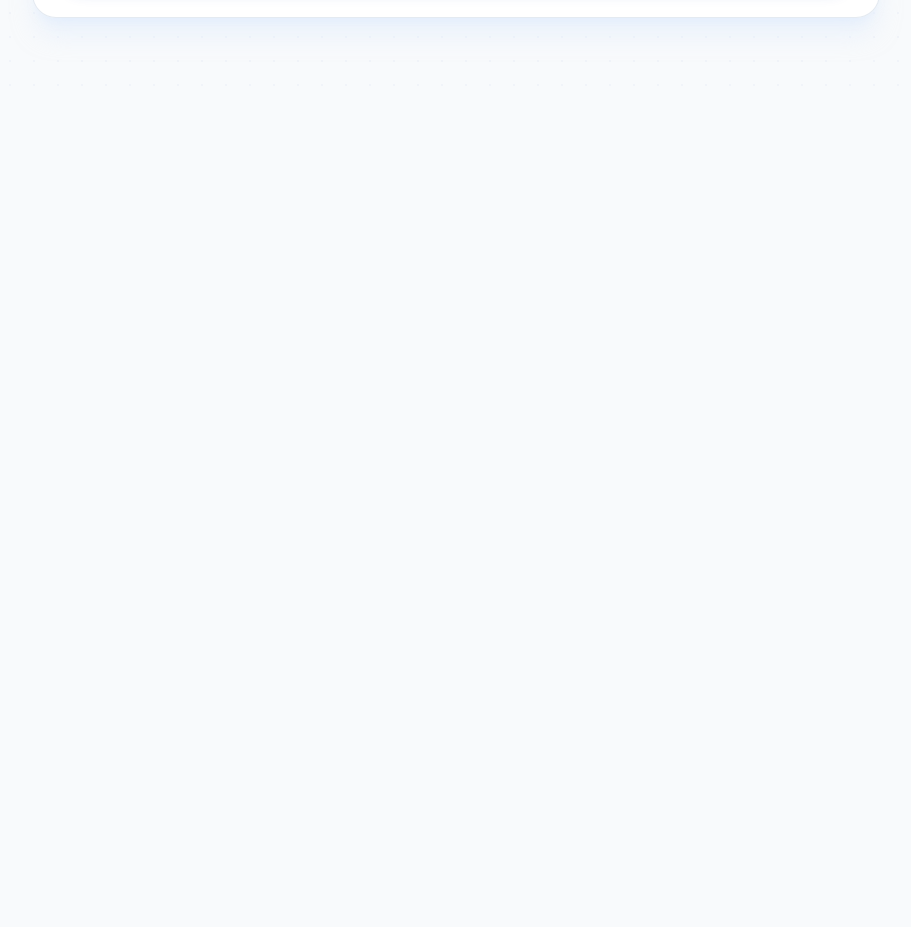
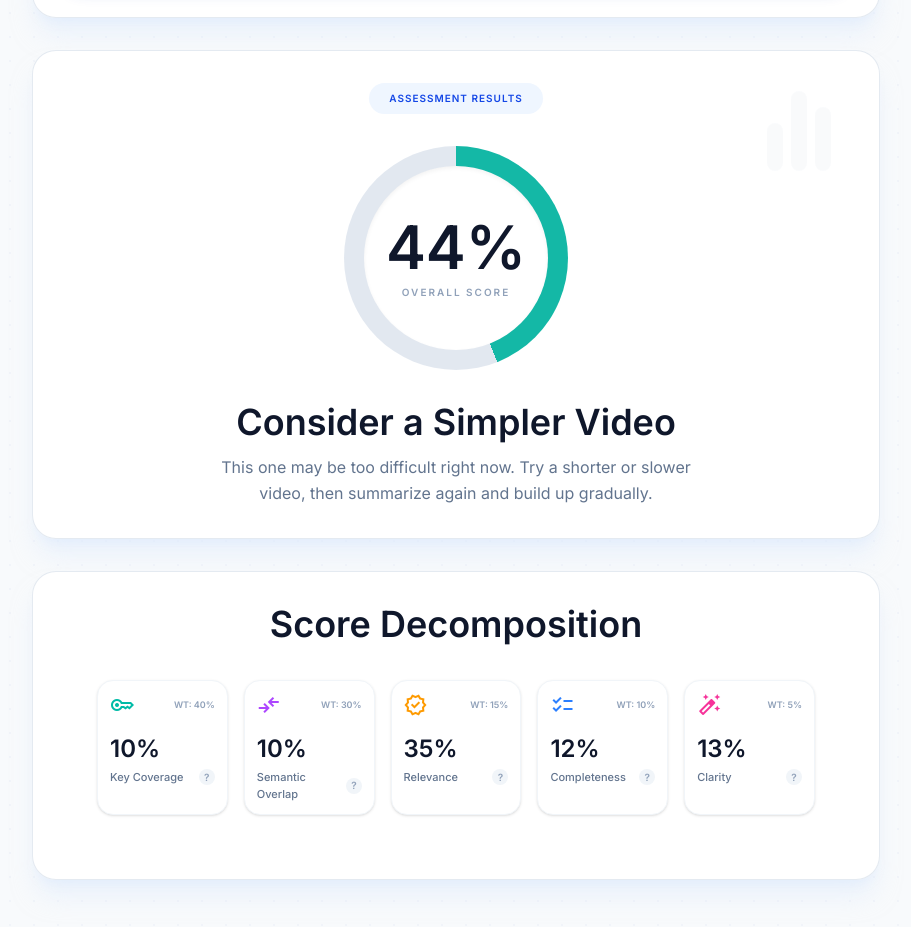
Before and after one commit to SleGort/drluist, a React (Vite) app in the folder frontend/: page / in a window 1280 px wide. Shown: the part 1213-2140 px from the top of the page, without its empty margins (184-1095 px from the left). Before the commit the page ends 1311 px from the top, so only its background shows below. Built offline with nearby package versions, Linux system fonts and the light colour scheme.

Commit message:
built part of the assessment page

```diff
--- a/frontend/src/components/AssessmentComponents.jsx
+++ b/frontend/src/components/AssessmentComponents.jsx
@@ -1,3 +1,98 @@
-export default function AssessmentComponents() {
-    return null;
+export default function AssessmentComponents({
+    coverage,
+    semantic_acc,
+    relevance,
+    completeness,
+    clarity,
+}) {
+    // convert everything into percentages from the beginning.
+    const toPct = (v) => Math.round((v ?? 0) * 100);
+
+    const cards = [
+        {
+            key: "coverage",
+            label: "Key Coverage",
+            weight: "WT: 40%",
+            icon: "key",
+            iconClass: "text-teal-500",
+            value: toPct(coverage),
+            tip: "How well you covered key concepts.",
+        },
+        {
+            key: "semantic",
+            label: "Semantic Overlap",
+            weight: "WT: 30%",
+            icon: "compare_arrows",
+            iconClass: "text-purple-500",
+            value: toPct(semantic_acc),
+            tip: "Closeness to the original meaning.",
+        },
+        {
+            key: "relevance",
+            label: "Relevance",
+            weight: "WT: 15%",
+            icon: "verified",
+            iconClass: "text-amber-500",
+            value: toPct(relevance),
+            tip: "Applicability to the topic.",
+        },
+        {
+            key: "completeness",
+            label: "Completeness",
+            weight: "WT: 10%",
+            icon: "checklist",
+            iconClass: "text-blue-500",
+            value: toPct(completeness),
+            tip: "Percentage of required points addressed.",
+        },
+        {
+            key: "clarity",
+            label: "Clarity",
+            weight: "WT: 5%",
+            icon: "auto_fix_high",
+            iconClass: "text-pink-500",
+            value: toPct(clarity),
+            tip: "How easy it is to understand.",
+        },
+    ];
+
+    return (
+        <section className="glass p-8 rounded-3xl shadow-xl shadow-blue-100/50 relative overflow-hidden">
+            <h2 className="text-4xl font-black text-slate-900 text-center mb-1">
+                Score Decomposition
+            </h2>
+            <div className="grid grid-cols-2 md:grid-cols-5 gap-4 p-8 rounded-3xl">
+                {cards.map((c) => (
+                    <div
+                        key={c.key}
+                        className="bg-white p-3 rounded-2xl border border-slate-100 shadow-sm transition-all hover:-translate-y-1 hover:shadow-xl hover:shadow-blue-100/50 relative"
+                    >
+                        <div className="flex items-center justify-between mb-4">
+                            <span
+                                className={`material-symbols-outlined text-lg ${c.iconClass}`}
+                            >
+                                {c.icon}
+                            </span>
+                            <span className="text-[9px] font-bold text-slate-400 uppercase">
+                                {c.weight}
+                            </span>
+                        </div>
+
+                        <div className="text-2xl font-bold text-slate-900">{c.value}%</div>
+                        <div className="flex items-center justify-between mt-1">
+                            <div className="text-[11px] font-medium text-slate-500">
+                                {c.label}
+                            </div>
+                            <div className="flex items-center justify-center w-4 h-4 rounded-full bg-slate-100 cursor-help group">
+                                <span className="text-slate-400 text-[10px] font-bold">?</span>
+                                <div className="absolute bottom-full right-0 mb-2 w-32 p-2 bg-slate-800 text-white text-[10px] rounded opacity-0 group-hover:opacity-100 transition-opacity pointer-events-none z-10">
+                                    {c.tip}
+                                </div>
+                            </div>
+                        </div>
+                    </div>
+                ))}
+            </div>
+        </section>
+    );
 }
--- a/frontend/src/components/OverallAssessmentCard.jsx
+++ b/frontend/src/components/OverallAssessmentCard.jsx
@@ -1,3 +1,68 @@
-export default function OverallAssessmentCard() {
-    return null;
+export default function OverallAssessmentCard({ overall_score }) {
+    // overall_score is expected to be a float in [0, 1]
+
+    const pct = Math.round(overall_score * 100);
+
+    // Messaging based on score buckets
+    let headline = "";
+    let body = "";
+
+    switch (true) {
+        case overall_score > 0.8:
+            headline = "Excellent Comprehension!";
+            body = "Your summary effectively captured the core message of the video with high semantic precision.";
+            break;
+        case overall_score > 0.6:
+            headline = "Good Understanding";
+            body = "You captured most of the important ideas. Rewatch once and try adding 1–2 key specifics for a stronger summary.";
+            break;
+        case overall_score > 0.5:
+            headline = "Almost There — Try Again";
+            body = "You understood parts of the video, but some key points are missing or unclear. Rewatch and focus on the main storyline and outcomes.";
+            break;
+        default:
+            headline = "Consider a Simpler Video";
+            body =
+                "This one may be too difficult right now. Try a shorter or slower video, then summarize again and build up gradually.";
+    }
+
+    // Static progress ring
+    const ringStyle = {
+        background: `conic-gradient(#14b8a6 ${pct}%, #e2e8f0 0)`,
+    };
+
+    return (
+        <section className="glass p-8 rounded-3xl shadow-xl shadow-blue-100/50 relative overflow-hidden">
+            <div className="absolute top-10 right-12 opacity-10 flex gap-2 items-end">
+                <div className="w-4 h-12 bg-slate-300 rounded-full"></div>
+                <div className="w-4 h-20 bg-slate-300 rounded-full"></div>
+                <div className="w-4 h-16 bg-slate-300 rounded-full"></div>
+            </div>
+
+            <div className="flex flex-col items-center text-center">
+                <span className="px-5 py-2 bg-blue-50 text-blue-700 text-[10px] font-bold uppercase tracking-widest rounded-full mb-8">
+                    Assessment Results
+                </span>
+
+                <div className="relative w-56 h-56 flex items-center justify-center mb-8">
+                    <div
+                        className="absolute inset-0 rounded-full"
+                        style={ringStyle}
+                    ></div>
+
+                    <div className="absolute inset-5 bg-white rounded-full flex flex-col items-center justify-center shadow-inner">
+                        <span className="text-6xl font-black text-slate-900 leading-none">
+                            {pct}%
+                        </span>
+                        <span className="text-[10px] font-bold text-slate-400 uppercase tracking-[0.2em] mt-2">
+                            Overall Score
+                        </span>
+                    </div>
+                </div>
+
+                <h2 className="text-4xl font-black text-slate-900 mb-3">{headline}</h2>
+                <p className="text-slate-500 max-w-lg mx-auto leading-relaxed">{body}</p>
+            </div>
+        </section>
+    );
 }
--- a/frontend/src/pages/HomePage.jsx
+++ b/frontend/src/pages/HomePage.jsx
@@ -53,7 +53,7 @@ export default function HomePage() {
     return (
         <div className="pattern-bg min-h-screen">
             <Navbar />
-            <main className="max-w-4xl mx-auto px-6 py-12 md:py-20">
+            <main className="max-w-4xl mx-auto px-6 py-12 md:py-20 space-y-8">
                 <Pitch />
                 <section id="source-section" className="space-y-8">
                     <SourceCard
@@ -68,15 +68,29 @@ export default function HomePage() {
                         onSummaryChange={setSummary}
                         onSubmit={handleAssess}
                     />
+
                 </section>
-                <section>
+
+                <section className="space-y-8">
                     {/*
                         Here we have an assessment page that appears conditional on the successful response from the backend
-                    <OverallAssessmentCard />
-                    <AssessmentComponents />
-                    <FurtherDetailsSection />
+                    */}
+                    <OverallAssessmentCard overall_score={0.444} />
+                    <AssessmentComponents
+                        coverage={0.1}
+                        semantic_acc={0.1}
+                        relevance={0.345}
+                        completeness={0.123}
+                        clarity={0.1345}
+                    />
+                    <FurtherDetailsSection
+                        good_points={['string', 'string', 'string']}
+                        bad_points={['string', 'string', 'string']}
+                        grammar_score={'B1'}
+                        grammar_text={'LOOONG string'}
+                    />
                     <BackToTheTopButton />
-                    */}
+
                 </section>
             </main>
         </div>
```
